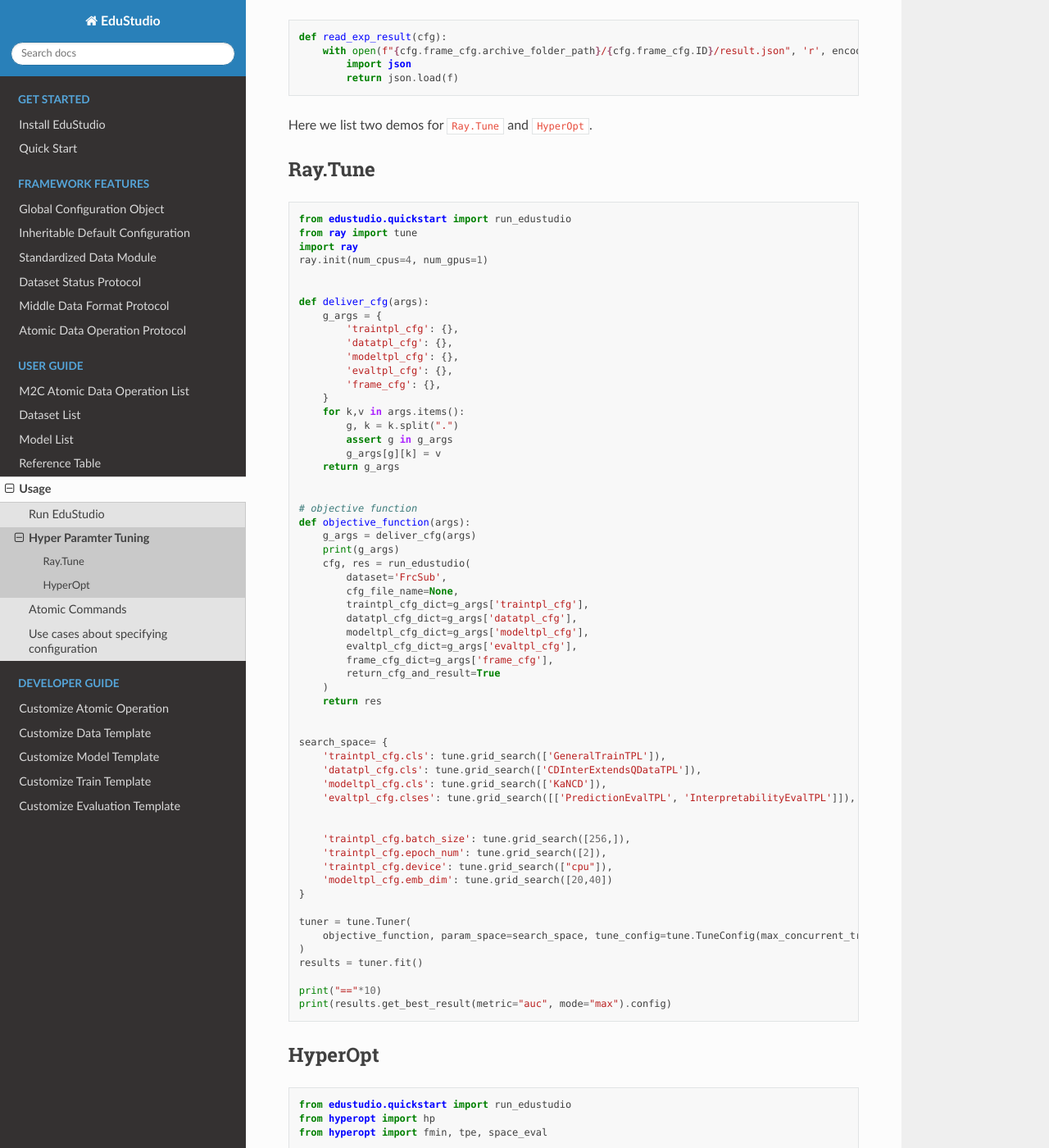
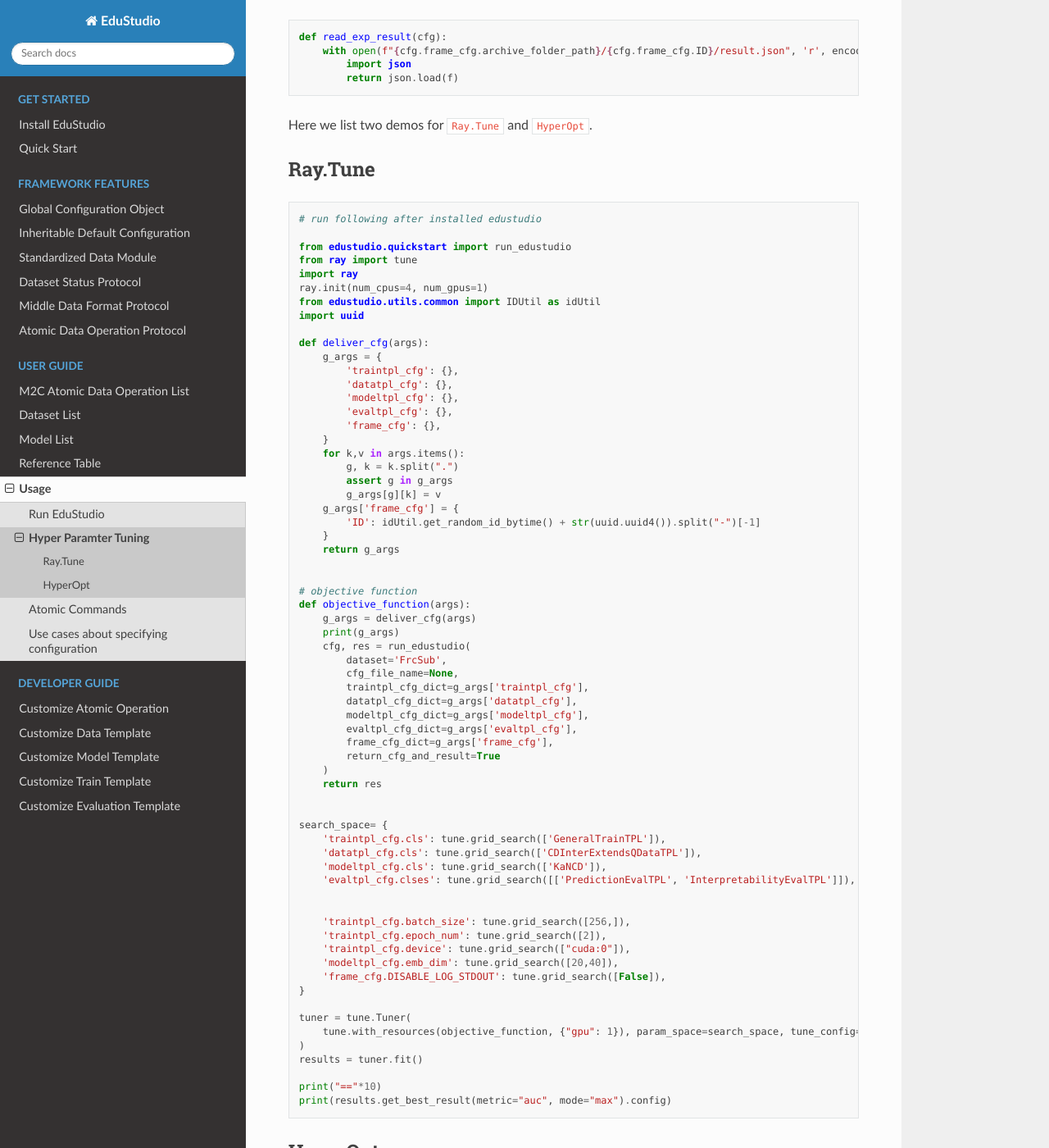
Before and after one commit to HFUT-LEC/EduStudio, a Sphinx documentation site: the page built from docs/source/user_guide/usage/aht.md, in a window 1280 px wide and 1400 px high, scrolled down 284 px. Shown: the whole window at 82% size. Built offline with Sphinx 7.4.7 and the Read the Docs theme 3.1.0, drawn with Linux system fonts in a browser that asks for light colours; some of the changed text lies outside the part shown.

Commit message:
fix hyperopt bug raised in issue #36

````diff
--- a/docs/source/user_guide/usage/aht.md
+++ b/docs/source/user_guide/usage/aht.md
@@ -15,11 +15,14 @@ Here we list two demos for `Ray.Tune` and `HyperOpt`.
 ## Ray.Tune
 
 ```python
+# run following after installed edustudio
+
 from edustudio.quickstart import run_edustudio
 from ray import tune
 import ray
 ray.init(num_cpus=4, num_gpus=1)
-
+from edustudio.utils.common import IDUtil as idUtil
+import uuid
 
 def deliver_cfg(args):
     g_args = {
@@ -33,6 +36,9 @@ def deliver_cfg(args):
         g, k = k.split(".")
         assert g in g_args
         g_args[g][k] = v
+    g_args['frame_cfg'] = {
+        'ID': idUtil.get_random_id_bytime() + str(uuid.uuid4()).split("-")[-1]
+    }
     return g_args
 
 
@@ -62,12 +68,13 @@ search_space= {
 
     'traintpl_cfg.batch_size': tune.grid_search([256,]),
     'traintpl_cfg.epoch_num': tune.grid_search([2]),
-    'traintpl_cfg.device': tune.grid_search(["cpu"]),
-    'modeltpl_cfg.emb_dim': tune.grid_search([20,40])
+    'traintpl_cfg.device': tune.grid_search(["cuda:0"]),
+    'modeltpl_cfg.emb_dim': tune.grid_search([20,40]),
+    'frame_cfg.DISABLE_LOG_STDOUT': tune.grid_search([False]),
 }
 
 tuner = tune.Tuner(
-    objective_function, param_space=search_space, tune_config=tune.TuneConfig(max_concurrent_trials=1)
+    tune.with_resources(objective_function, {"gpu": 1}), param_space=search_space, tune_config=tune.TuneConfig(max_concurrent_trials=1),
 )
 results = tuner.fit()
 
@@ -78,10 +85,14 @@ print(results.get_best_result(metric="auc", mode="max").config)
 ## HyperOpt
 
 ```python
+import sys
+import os
+
 from edustudio.quickstart import run_edustudio
 from hyperopt import hp
 from hyperopt import fmin, tpe, space_eval
-
+from edustudio.utils.common import IDUtil as idUtil
+import uuid
 
 def deliver_cfg(args):
     g_args = {
@@ -89,12 +100,14 @@ def deliver_cfg(args):
         'datatpl_cfg': {},
         'modeltpl_cfg': {},
         'evaltpl_cfg': {},
-        'frame_cfg': {},
     }
     for k,v in args.items():
         g, k = k.split(".")
         assert g in g_args
         g_args[g][k] = v
+    g_args['frame_cfg'] = {
+        'ID': idUtil.get_random_id_bytime() + str(uuid.uuid4()).split("-")[-1]
+    }
     return g_args
 
 
@@ -109,7 +122,7 @@ def objective_function(args):
         modeltpl_cfg_dict=g_args['modeltpl_cfg'],
         evaltpl_cfg_dict=g_args['evaltpl_cfg'],
         frame_cfg_dict=g_args['frame_cfg'],
-        return_cfg_and_result=True
+        return_cfg_and_result=True,
     )
     return res['auc']
 
@@ -131,4 +144,5 @@ best = fmin(objective_function, space, algo=tpe.suggest, max_evals=10, verbose=F
 print("=="*10)
 print(best)
 print(space_eval(space, best))
+
 ```
````
Also changed, not shown: 2 other files.
